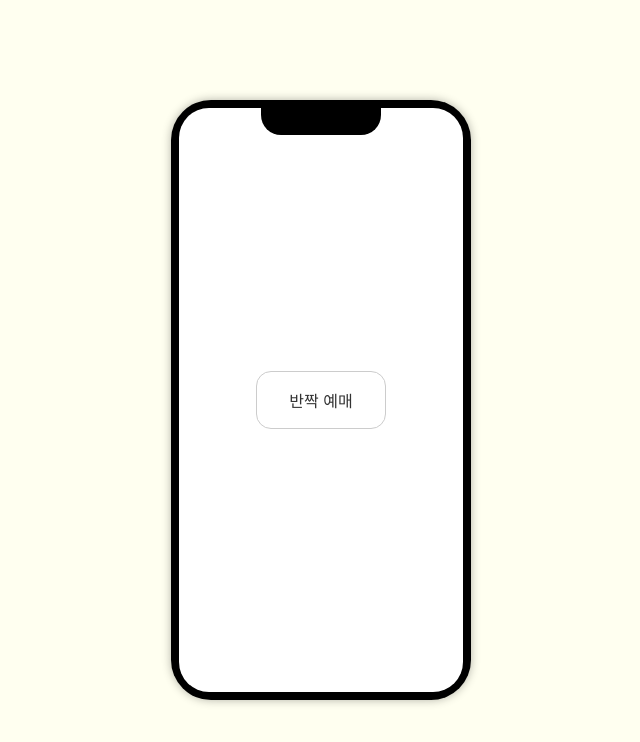
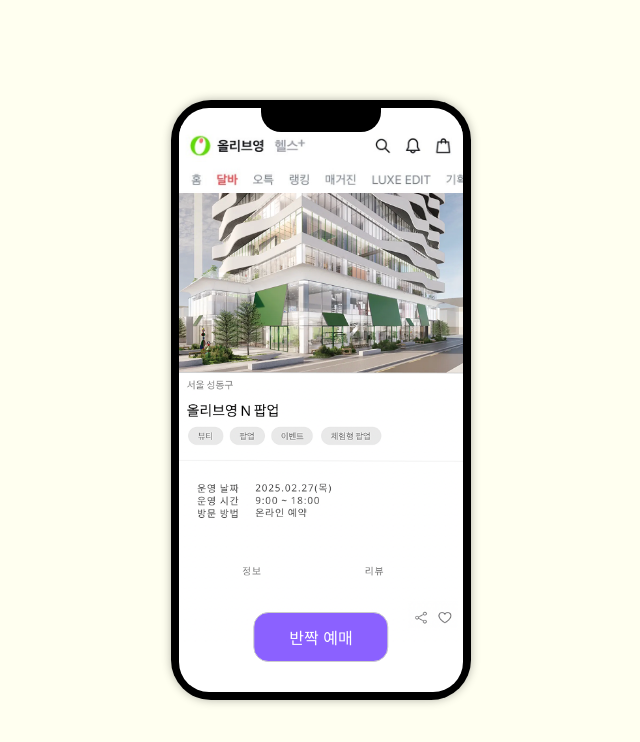
Before and after one commit to snowducks/olive-young-fe, a React (Create React App) app: page / in a window 1280 px wide. Shown: the top 742 px of the page, without its empty margins (319-959 px from the left). Built offline with nearby package versions, Linux system fonts and the light colour scheme.

Commit message:
design : 메인페이지 디자인 수정

```diff
--- a/src/components/organisms/PhoneFrame.css
+++ b/src/components/organisms/PhoneFrame.css
@@ -21,21 +21,27 @@
     top: 0;
     left: 50%;
     transform: translateX(-50%);
+
     width: 120px;
     height: 30px;
     background-color: #000;
+
     border-bottom-left-radius: 20px;
     border-bottom-right-radius: 20px;
+
     z-index: 2;
-    margin-top: 5px;
+
+    margin-top: 2px;
   }
 
   .phone-screen {
     position: absolute;
+
     top: 8px;
     left: 8px;
     right: 8px;
     bottom: 8px;
+
     background-color: #FFFFFF;
     border-radius: 30px;
     overflow: hidden;
--- a/src/pages/Main/Main.css
+++ b/src/pages/Main/Main.css
@@ -24,17 +24,55 @@
   height: 100vh;
 }
 
+/* 상단 섹션 */
+.top-section {
+  width: 100%;
+  height: 80px; /* 원하는 높이로 조절하세요 */
+  position: relative;
+  overflow: hidden;
+  margin-top: 17px;
+}
+
+.top-image {
+  width: 100%;
+  height: 100%;
+  object-fit: cover; /* 이미지 비율이 맞지 않아도 영역 가득 채움 */
+  display: block;
+}
+
+/* 메인 컨텐츠 영역 */
+.center-content {
+  position: relative;
+  width: 100%;
+  height: calc(100%); /* 상단 섹션 높이(200px)만큼 뺀 나머지를 사용 */
+}
+
+/* olivePopup 이미지를 컨테이너에 가득 채우기 */
+.phone-image {
+  width: 100%;
+  height: 90%;
+  object-fit: cover;
+  display: block;
+}
+
 /* 버튼 스타일 */
 .reserve-btn {
-  padding: 16px 32px;
+  padding: 12px 35px;
   font-size: 1rem;
-  color: #333;
-  background-color: #fff;
+  color: #ffffff;
+  background-color: #8b61ff;
   border: 1px solid #ccc;
   border-radius: 15px;
   cursor: pointer;
+
+  /* 이미지를 덮도록 절대 위치 지정 */
+  position: absolute;
+  bottom: 30px; /* 원하는 위치에 맞게 조절 */
+  left: 50%;
+  transform: translateX(-50%);
 }
 
+/* hover 시 효과 */
 .reserve-btn:hover {
   background-color: #f0f0f0;
 }
--- a/src/pages/Main/Main.js
+++ b/src/pages/Main/Main.js
@@ -48,7 +48,22 @@
 
   return (
     <PhoneFrame>
+      {/* 상단 섹션: olive_youg_Top 이미지를 보여줄 영역 */}
+      <div className="top-section">
+        <img
+          src="/images/oliveTopBar.png"
+          alt="Top Banner"
+          className="top-image"
+        />
+      </div>
+
+      {/* 메인 섹션: olivePopup 이미지를 꽉 채우고 버튼 올리기 */}
       <div className="center-content">
+        <img
+          src="/images/olivePopup.png"
+          alt="Phone content"
+          className="phone-image"
+        />
         <button
           className="reserve-btn noto-sans-kr"
           onClick={handleButtonClick}
```
Also changed, not shown: public/images/oliveTopBar.png (renamed from public/images/olive_young_Top.jpg).
